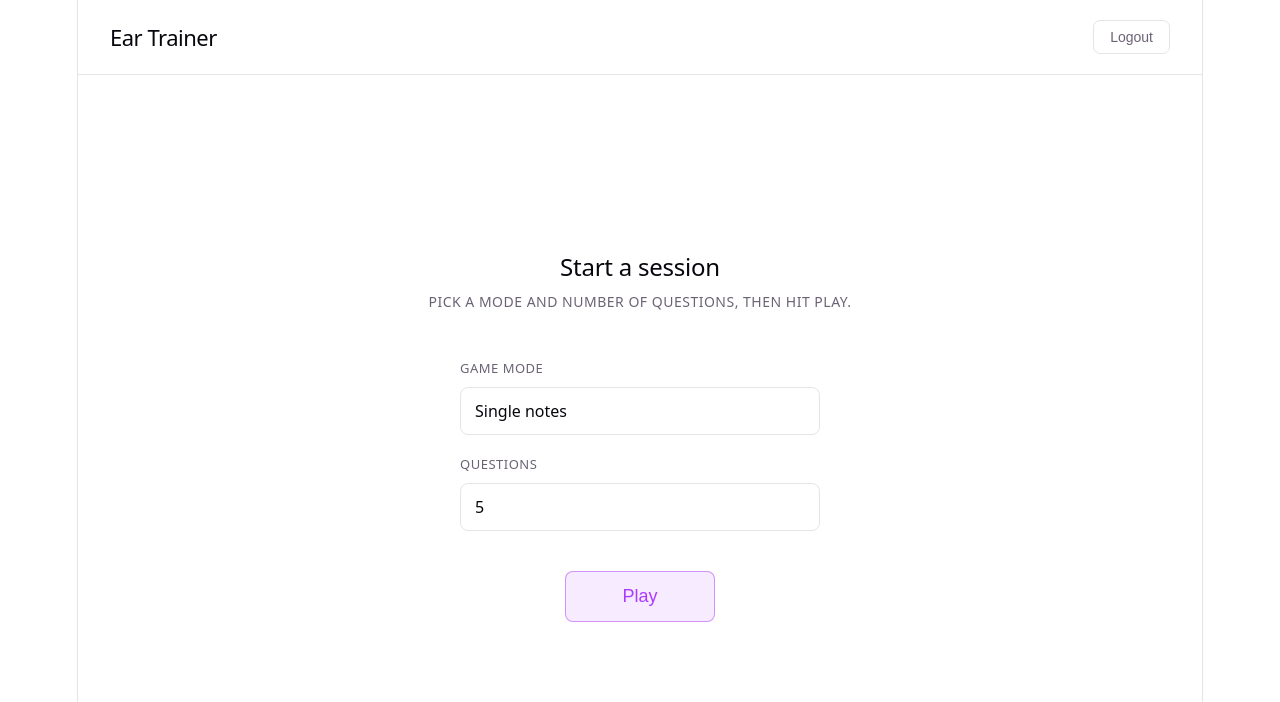
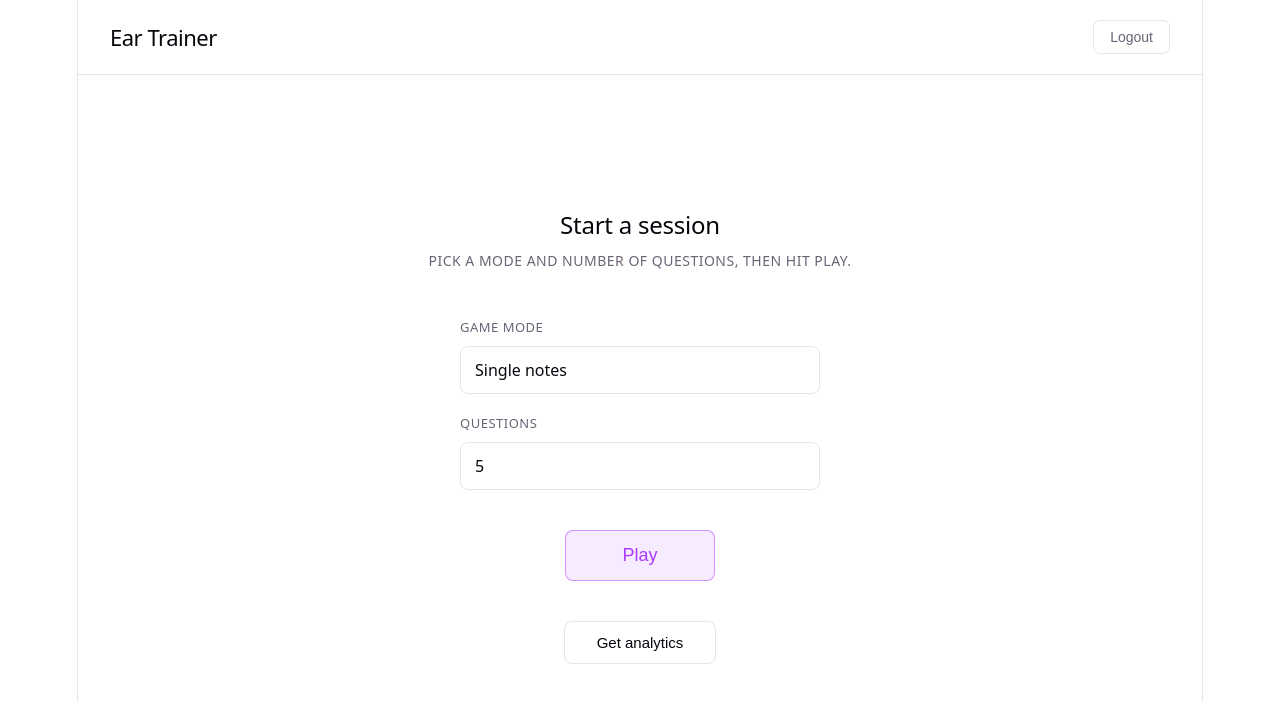
Before and after one commit to danielvelde/ear-trainer-frontend, a React (Vite) app: page /dashboard in a window 1280 px wide. Shown: the top 702 px of the page. Built offline with nearby package versions, Linux system fonts and the light colour scheme; sample sign-in values are in the browser's storage.

Commit message:
analyze button in dashboard, communicates with llm to analyze your scores and give advice

```diff
--- /dev/null
+++ b/src/api/analyzer.ts
@@ -0,0 +1,17 @@
+import { API_URL } from "./http.ts";
+
+export interface AnalyzerResponse {
+    text: string;
+}
+
+export async function fetchAnalytics(token: string | null): Promise<AnalyzerResponse> {
+    const res = await fetch(`${API_URL}/api/analyzer/getanalytics`, {
+        method: "GET",
+        headers: {
+            Authorization: `Bearer ${token}`,
+            "Content-Type": "application/json",
+        },
+    });
+    if (!res.ok) throw new Error(String(res.status));
+    return res.json();
+}
--- a/src/components/Dashboard.css
+++ b/src/components/Dashboard.css
@@ -113,3 +113,41 @@
 .dashboard-play-btn:active {
     transform: scale(0.98);
 }
+
+.dashboard-analytics-btn {
+    padding: 12px 32px;
+    border-radius: 8px;
+    border: 1px solid var(--border);
+    background: transparent;
+    color: var(--text-h);
+    font-size: 15px;
+    cursor: pointer;
+    transition: border-color 0.15s, box-shadow 0.15s;
+}
+
+.dashboard-analytics-btn:hover:not(:disabled) {
+    border-color: var(--accent-border);
+    box-shadow: var(--shadow);
+}
+
+.dashboard-analytics-btn:disabled {
+    opacity: 0.6;
+    cursor: not-allowed;
+}
+
+.dashboard-analytics-result {
+    max-width: 600px;
+    padding: 16px 20px;
+    border-radius: 8px;
+    border: 1px solid var(--border);
+    background: var(--bg);
+    color: var(--text-h);
+    font-size: 14px;
+    white-space: pre-wrap;
+    text-align: left;
+}
+
+.dashboard-analytics-error {
+    color: #ef4444;
+    font-size: 14px;
+}
--- a/src/components/Dashboard.tsx
+++ b/src/components/Dashboard.tsx
@@ -1,13 +1,31 @@
 import { useState } from "react";
 import { useAuth } from "../context/AuthContext";
 import { useNavigate } from "react-router-dom";
+import { fetchAnalytics } from "../api/analyzer";
 import "./Dashboard.css";
 
 function Dashboard() {
-    const { logout } = useAuth();
+    const { token, logout } = useAuth();
     const navigate = useNavigate();
     const [mode, setMode] = useState(0);
     const [amountOfQuestions, setAmountOfQuestions] = useState(5);
+    const [analytics, setAnalytics] = useState<string | null>(null);
+    const [analyticsError, setAnalyticsError] = useState<string | null>(null);
+    const [loadingAnalytics, setLoadingAnalytics] = useState(false);
+
+    const handleGetAnalytics = async () => {
+        setLoadingAnalytics(true);
+        setAnalyticsError(null);
+        try {
+            const res = await fetchAnalytics(token);
+            setAnalytics(res.text);
+        } catch (err) {
+            setAnalyticsError(err instanceof Error ? err.message : "Request failed");
+            setAnalytics(null);
+        } finally {
+            setLoadingAnalytics(false);
+        }
+    };
 
     return (
         <div className="dashboard">
@@ -45,6 +63,19 @@ function Dashboard() {
                 >
                     Play
                 </button>
+                <button
+                    className="dashboard-analytics-btn"
+                    onClick={handleGetAnalytics}
+                    disabled={loadingAnalytics}
+                >
+                    {loadingAnalytics ? "Loading..." : "Get analytics"}
+                </button>
+                {analyticsError && (
+                    <div className="dashboard-analytics-error">{analyticsError}</div>
+                )}
+                {analytics !== null && (
+                    <div className="dashboard-analytics-result">{analytics}</div>
+                )}
             </main>
         </div>
     );
```
